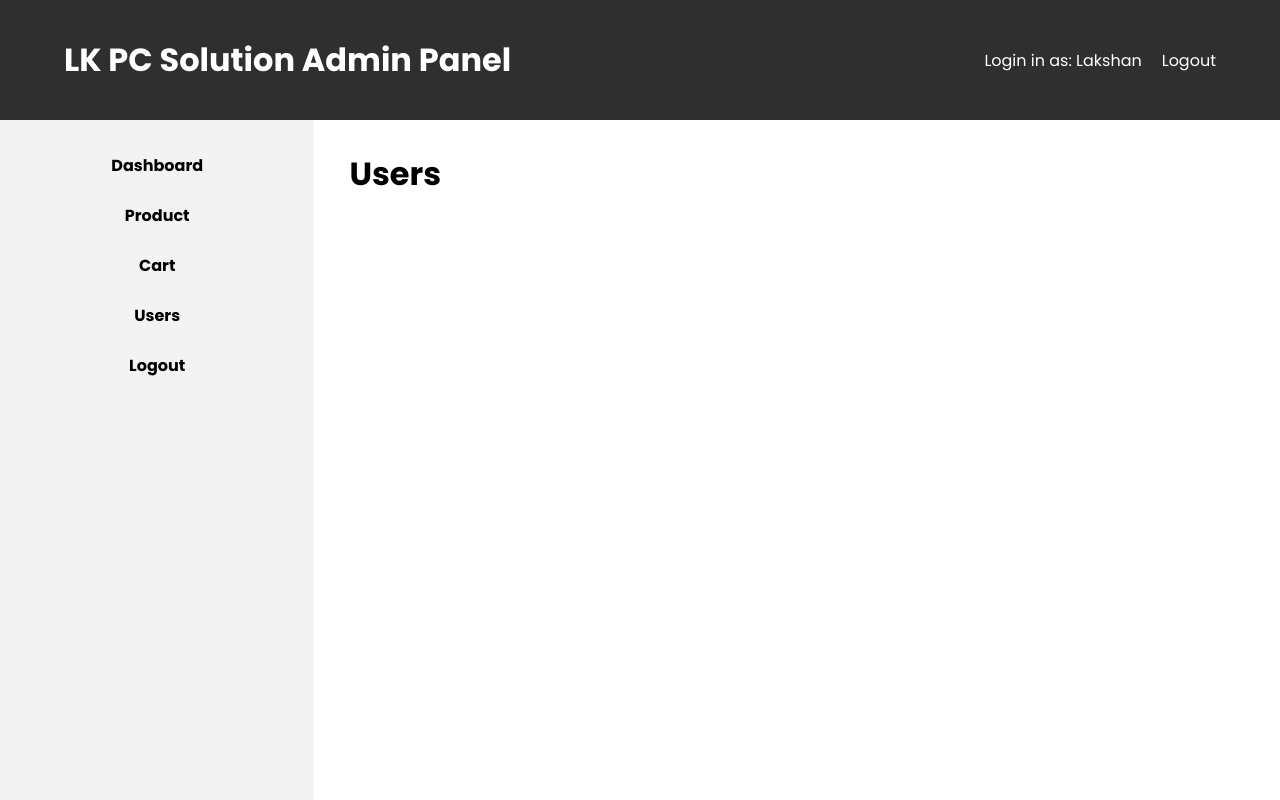
After one commit to Lakshan-Dananjana/LK-PC-Solution, a PHP site: page /phpmailer/adminpages/adminUser.php in a window 1280 px wide. The commit adds this page. Run offline with PHP 8.4, Linux system fonts and the light colour scheme; a user stored in the database is signed in.

Commit message:
Third Commit

```diff
--- /dev/null
+++ b/adminpages/adminUser.php
@@ -0,0 +1,41 @@
+<?php
+    include '../include/dbh.inc.php';
+    include '../include/function.inc.php';
+    session_start();
+    if(!isset($_SESSION['user_name'])){
+        echo '<script>window.location.href = "../index.php";</script>';
+    }
+?>
+<!DOCTYPE html>
+<html lang="en">
+<head>
+    <meta charset="UTF-8">
+    <meta name="viewport" content="width=device-width, initial-scale=1.0">
+    <title>Admin Home Page Dashboard|LK PC Solution|Dambulla</title>
+    <link rel="stylesheet" href="css/style.css">
+    <link rel="shortcut icon" href="../image/LK PC Solution.png" type="image/x-icon">
+</head>
+<body>
+    <div class="container_admin">
+        <div class="header">
+            <h1>LK PC Solution Admin Panel</h1>
+            <div class="userInfo">
+                <p>Login in as: <?php  echo $_SESSION['user_name'];?></p>
+                <a href="../include/logout.inc.php">Logout</a>
+            </div>
+        </div>
+        <div class="body">
+            <div class="sidebar">
+                <a href="adminHome.php">Dashboard</a>
+                <a href="adminProduct.php">Product</a>
+                <a href="adminCart.php">Cart</a>
+                <a href="adminUser.php">Users</a>
+                <a href="../include/logout.inc.php">Logout</a>
+            </div>
+            <div class="content">
+                <h1>Users</h1>
+            </div>
+        </div>
+    </div>
+</body>
+</html>
--- a/adminpages/css/style.css
+++ b/adminpages/css/style.css
@@ -173,6 +173,23 @@
 .details div p{
     font-weight: bold;
 }
+.linkBtn{
+    width: 100px;
+    height: 30px;
+    background-color: rgb(70, 70, 70);
+    color: white;
+    text-decoration: none;
+    font-weight: bold;
+    border-radius: 5px;
+    display: flex;
+    justify-content: center;
+    align-items: center;
+    transition: 0.5s ease;
+}
+.linkBtn:hover{
+    background-color: rgb(4, 189, 189);
+    color: black;
+}
 .productAdd form{
     display: flex;
     flex-direction: column;
```
Also changed, not shown: adminpages/adminCart.php (added, +41 -0 lines), adminpages/adminHome.php (+7 -4 lines), adminpages/adminProduct.php (+6 -6 lines).
